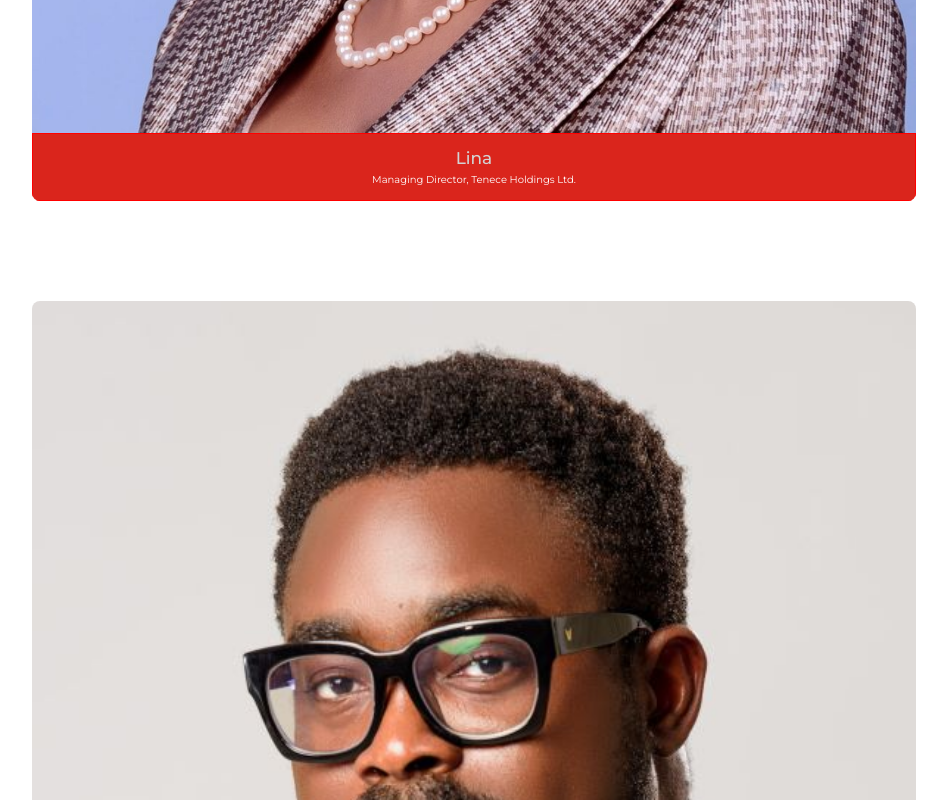
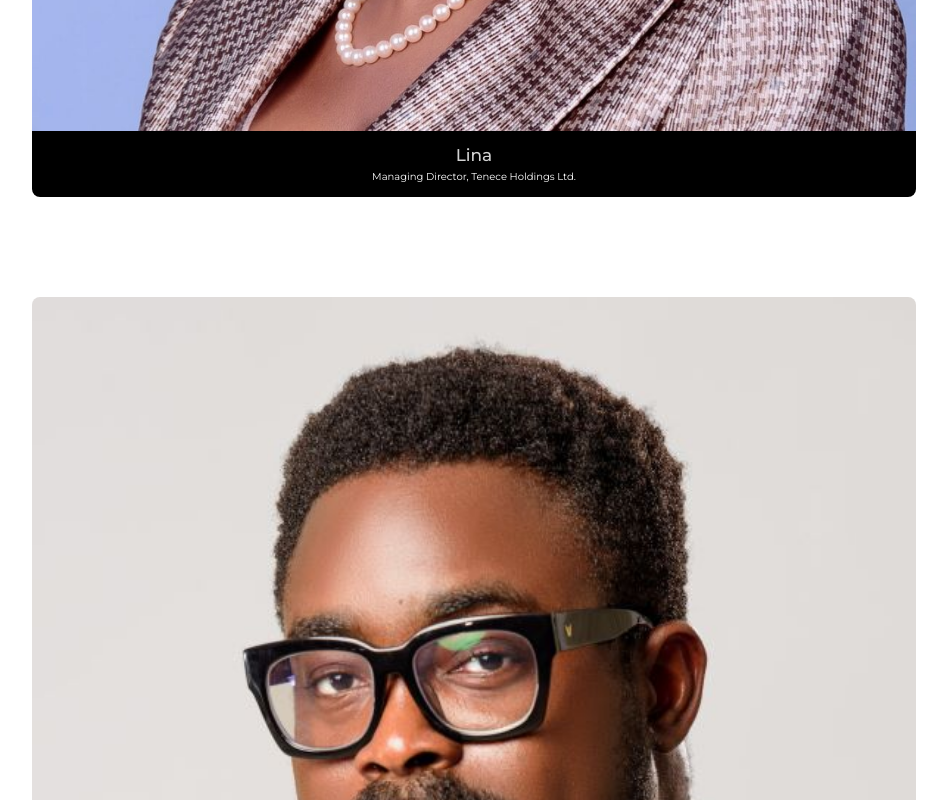
Before and after one commit to Onyeneke-AC/My-first-react-portfolio-project, a React (Create React App) app: page /team in a window 1280 px wide. Shown: the part 2260-3060 px from the top of the page, without its empty margins (166-1113 px from the left). Built offline with nearby package versions, Linux system fonts and the light colour scheme.

Commit message:
figcaption colour implementation

```diff
--- a/src/assets/data/TeamData.js
+++ b/src/assets/data/TeamData.js
@@ -4,95 +4,111 @@ export const TeamData = [
         name: 'Kingsley',
         role: 'CEO, Tenece Group',
         cName: 'lead ceo',
+        fName: 'red',
     },
     {
         src: './images/leaders/lina.jpg',
         name: 'Lina',
         role: 'Managing Director, Tenece Holdings Ltd.',
         cName: 'lead heads',
+        fName: 'black',
     },
     {
         src: './images/leaders/okey.jpg',
         name: 'Okechukwu',
         role: 'Managing Director, Tenece Cross-Border Subsidiaries',
         cName: 'lead heads',
+        fName: 'black',
     },
     {
         src: './images/leaders/emmanuel.jpg',
         name: 'Emmanuel',
         role: 'Executive Director, Government and Multilateral Agencies',
         cName: 'lead heads',
+        fName: 'black',
     },
     {
         src: './images/leaders/onyinye.webp',
         name: 'Onyinye',
         role: 'Group Counsel',
         cName: 'lead employee',
+        fName: 'red',
     },
     {
         src: './images/leaders/blessing.jpg',
         name: 'Blessing',
         role: 'Regional Head, Shared Services & Compliance',
         cName: 'lead employee',
+        fName: 'red',
     },
     {
         src: './images/leaders/nnamdi.jpg',
         name: 'Nnamdi',
         role: 'Executive Director, Learning, Innovation and Talent Acceleration',
         cName: 'lead employee',
+        fName: 'red',
     },
     {
         src: ' ',
         name: 'Thomas',
         role: 'Business Development/account Manager, Côte D’ivoire',
         cName: 'lead employee',
+        fName: 'red',
     },
     {
         src: ' ',
         name: 'Oluwakotanmi',
         role: 'Chief Financial Officer CFO',
         cName: 'lead employee',
+        fName: 'black',
     },
     {
         src: './images/leaders/fisseha.jpg',
         name: 'Fisseha',
         role: 'Senior Presales Engineer, Ethiopia',
         cName: 'lead employee',
+        fName: 'black',
     },
     {
         src: ' ',
         name: 'Josephine',
         role: 'Sales Manager, Nairobi, Kenya.',
         cName: 'lead employee',
+        fName: 'black',
     },
     {
         src: './images/leaders/jonathan.jpg',
         name: 'Jonathan',
         role: 'Country Manager Ghana',
         cName: 'lead employee',
+        fName: 'black',
     },
     {
         src: './images/leaders/yemi.jpg',
         name: 'Yemi',
         role: 'Head, Treasury',
         cName: 'lead employee',
+        fName: 'red',
     },
     {
         src: './images/leaders/stanley.jpg',
         name: 'Stanley',
         role: 'Head, Admin',
         cName: 'lead employee',
+        fName: 'red',
     },
     {
         src: './images/leaders/nwabugwu.jpg',
         name: 'Nwabugwu',
         role: 'Head, Talent Management',
         cName: 'lead employee',
+        fName: 'red',
     },
     {
-        src: './images/leaders/imaobong.jpg',
+        src: './images/leaders/imaobong.jpeg',
         name: 'Imaobong',
         role: 'Head, Brand & Corporate Communication',
         cName: 'lead employee',
+        fName: 'red',
     },
 ]
--- a/src/components/templates/body/AboutTeam.js
+++ b/src/components/templates/body/AboutTeam.js
@@ -19,7 +19,7 @@ function AboutTeam() {
                     <>
                         <figure  key={index} className={member.cName}>
                         <img src={member.src} alt="" />
-                        <figcaption className='card-figcap'>
+                        <figcaption className={member.fName}>
                             <h3>{member.name}</h3>
                             <p>{member.role}</p>
                         </figcaption>
--- a/src/components/templates/body/AboutUs.css
+++ b/src/components/templates/body/AboutUs.css
@@ -31,18 +31,27 @@
     overflow: hidden;
 }
 
-.card-figcap {
+.red {
     background-color: #DA251C;
+}
+
+.black {
+    background-color: #000;
+}
+
+.red,
+.black {
     text-align: center;
     color: white;
     font-size: 10px;
-    border: 1px solid red;
+    /* border: 1px solid red; */
     padding-top: 0.7rem;
     padding-bottom: 0.7rem;
     line-height: 1.6;
 }
 
-.card-figcap > h3 {
+.red > h3,
+.black > h3 {
     color: lightgray;
     font-size: 17px;
     font-weight: 500;
```
